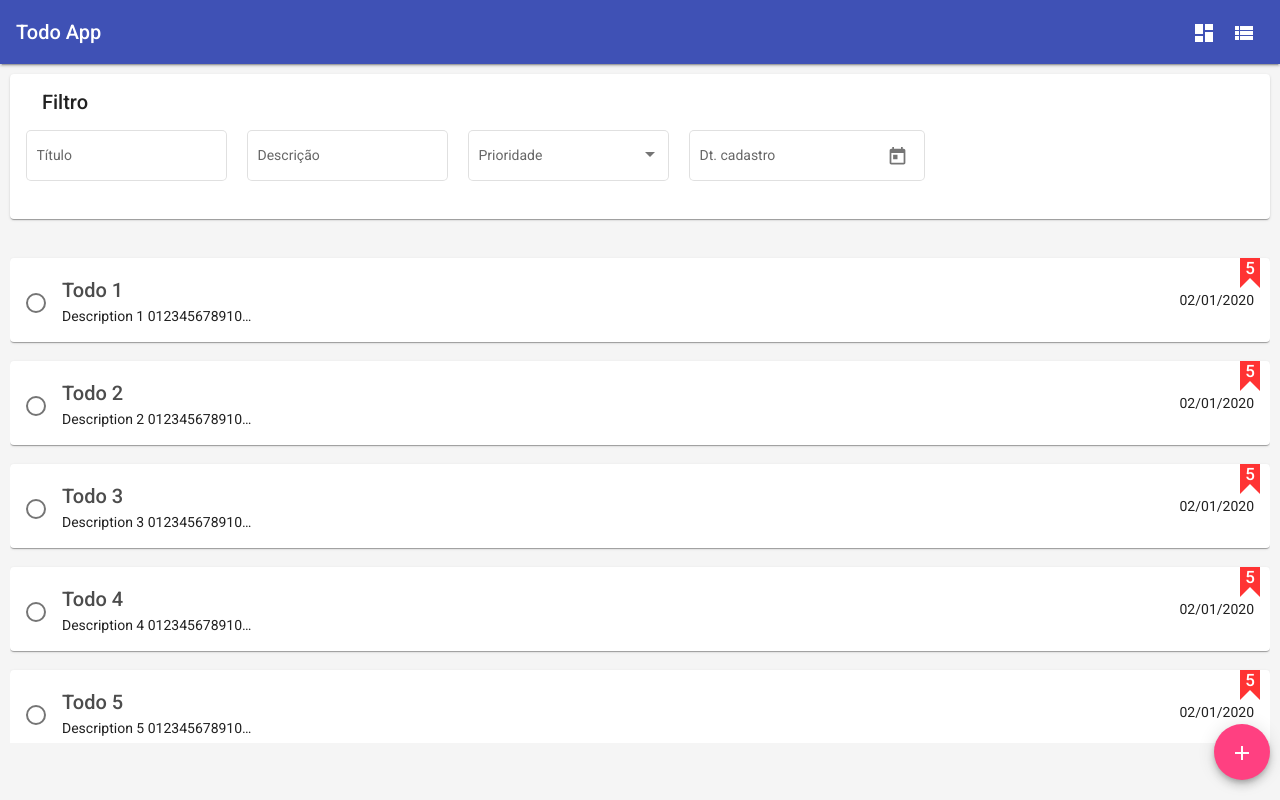
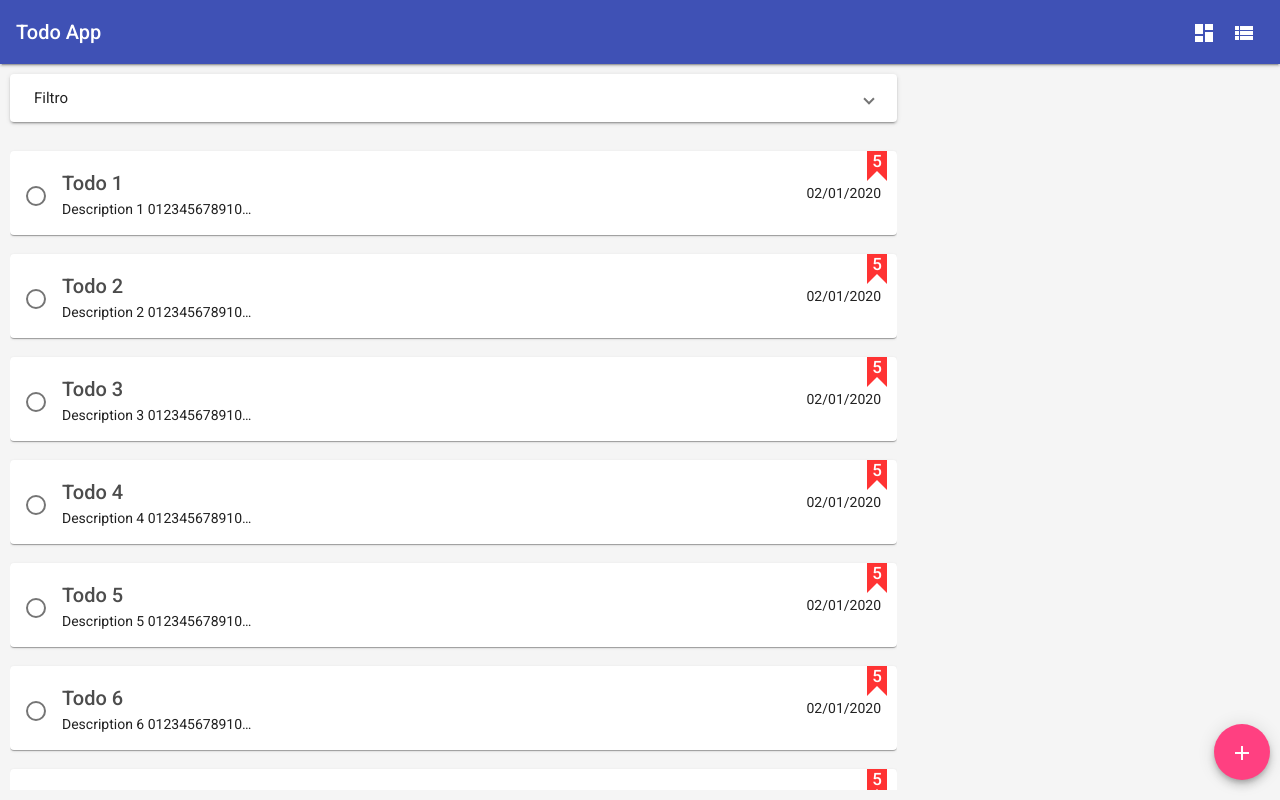
Before and after one commit to gleandroj/todo-app, an Angular app: page /todo in a window 1280 px wide. Built offline with nearby package versions, Linux system fonts and the light colour scheme.

Commit message:
feat(todo): Filter expansion panel, page style

```diff
--- a/src/app/modules/todo/components/todo-filter/todo-filter.component.html
+++ b/src/app/modules/todo/components/todo-filter/todo-filter.component.html
@@ -1,17 +1,20 @@
-<mat-card>
-    <mat-card-header>
-        <mat-card-title>Filtro</mat-card-title>
-    </mat-card-header>
-    <mat-card-content>
-        <mat-form-field appearance="outline">
+<mat-expansion-panel>
+    <mat-expansion-panel-header>
+        <mat-panel-title>
+            Filtro
+        </mat-panel-title>
+    </mat-expansion-panel-header>
+
+    <div fxFlex fxLayout="row wrap" fxLayoutAlign="space-around center">
+        <mat-form-field fxFlex appearance="outline">
             <mat-label>Título</mat-label>
             <input matInput>
         </mat-form-field>
-        <mat-form-field class="push-20-l" appearance="outline">
+        <mat-form-field fxFlex appearance="outline">
             <mat-label>Descrição</mat-label>
             <input matInput>
         </mat-form-field>
-        <mat-form-field class="push-20-l" appearance="outline">
+        <mat-form-field fxFlex appearance="outline">
             <mat-label>Prioridade</mat-label>
             <mat-select>
                 <mat-option *ngFor="let p of priorities" [value]="p">
@@ -19,11 +22,12 @@
                 </mat-option>
             </mat-select>
         </mat-form-field>
-        <mat-form-field class="push-20-l" appearance="outline">
+        <mat-form-field fxFlex appearance="outline">
             <mat-label>Dt. cadastro</mat-label>
             <input matInput [matDatepicker]="picker">
             <mat-datepicker-toggle matSuffix [for]="picker"></mat-datepicker-toggle>
             <mat-datepicker #picker></mat-datepicker>
         </mat-form-field>
-    </mat-card-content>
-</mat-card>
+    </div>
+
+</mat-expansion-panel>
--- a/src/app/modules/todo/components/todo-layout/todo-layout.component.html
+++ b/src/app/modules/todo/components/todo-layout/todo-layout.component.html
@@ -5,4 +5,6 @@
         <mat-icon>{{ menu.matIcon }}</mat-icon>
     </button>
 </mat-toolbar>
-<router-outlet></router-outlet>
+<div class="page-content">
+    <router-outlet></router-outlet>
+</div>
--- a/src/app/modules/todo/components/todo-layout/todo-layout.component.scss
+++ b/src/app/modules/todo/components/todo-layout/todo-layout.component.scss
@@ -0,0 +1,8 @@
+:host {
+  .page-content {
+    display: flex;
+    flex: 1;
+    width: 100%;
+    height: calc(100% - 64px);
+  }
+}
--- a/src/app/modules/todo/pages/todo-page/todo-page.component.html
+++ b/src/app/modules/todo/pages/todo-page/todo-page.component.html
@@ -1,5 +1,5 @@
 <div class="todo-page-content">
-    <app-todo-filter class="push-20 block"></app-todo-filter>
+    <app-todo-filter class="push-10 "></app-todo-filter>
     <app-todo-list [data]="todos"></app-todo-list>
 </div>
 
--- a/src/app/modules/todo/pages/todo-page/todo-page.component.scss
+++ b/src/app/modules/todo/pages/todo-page/todo-page.component.scss
@@ -1,15 +1,14 @@
 :host {
   display: flex;
-  height: calc(100% - 56px - 40px - 200px); //56px toolbar, 40px padding, 200px filter
-  width: 100%;
   .mat-fab-container {
     position: fixed;
     bottom: 20px;
     right: 10px;
   }
   .todo-page-content {
-    width: 100%;
-    height: 100%;
+    display: flex;
+    flex-direction: column;
+    flex: 1;
     padding: 10px;
   }
 }
--- a/src/app/modules/todo/todo.module.ts
+++ b/src/app/modules/todo/todo.module.ts
@@ -10,6 +10,7 @@ import { MatCheckboxModule } from '@angular/material/checkbox';
 import { MatInputModule } from '@angular/material/input';
 import { MatFormFieldModule } from '@angular/material/form-field';
 import { MatSelectModule } from '@angular/material/select';
+import { MatExpansionModule } from '@angular/material/expansion';
 import { MatDatepickerModule } from '@angular/material/datepicker';
 import { MatRippleModule, MatNativeDateModule } from '@angular/material/core';
 import { FlexLayoutModule } from '@angular/flex-layout';
@@ -42,6 +43,7 @@ import { TodoFilterComponent } from './components/todo-filter/todo-filter.compon
     MatRippleModule,
     MatInputModule,
     MatFormFieldModule,
+    MatExpansionModule,
     MatSelectModule,
     MatNativeDateModule,
     MatDatepickerModule,
```
